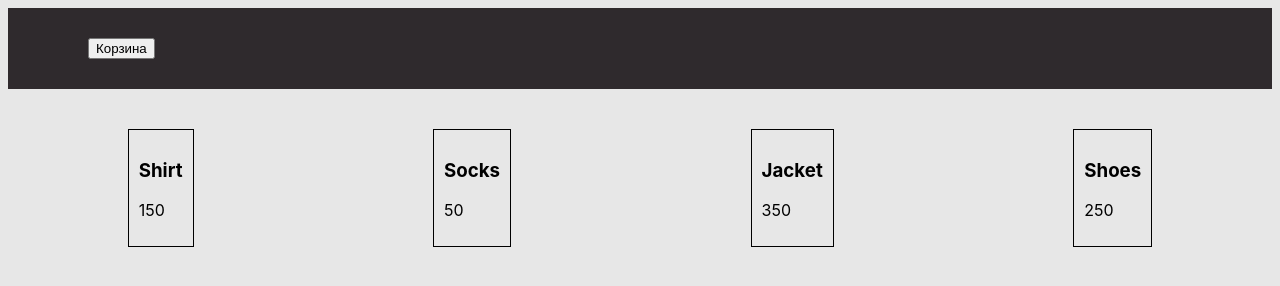
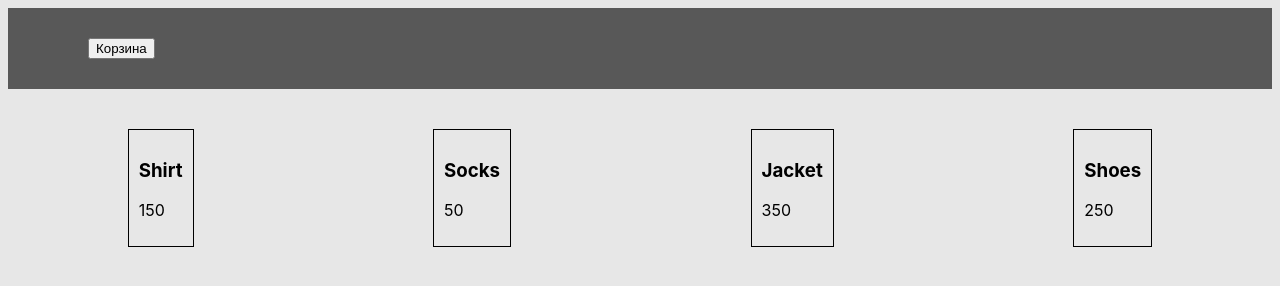
Before and after one commit to Egomaniaca/JSALDZ, a plain HTML site: page index.html in a window 1280 px wide. Drawn offline with Linux system fonts and the light colour scheme.

Commit message:
no message

```diff
--- a/style.css
+++ b/style.css
@@ -4,7 +4,7 @@ body{
 }
 header{
     display: flex;
-    background-color: #2f2a2d;
+    background-color: #585858;
     justify-content: space-between;
     color: #fafafa;
     padding: 30px 80px;
```
